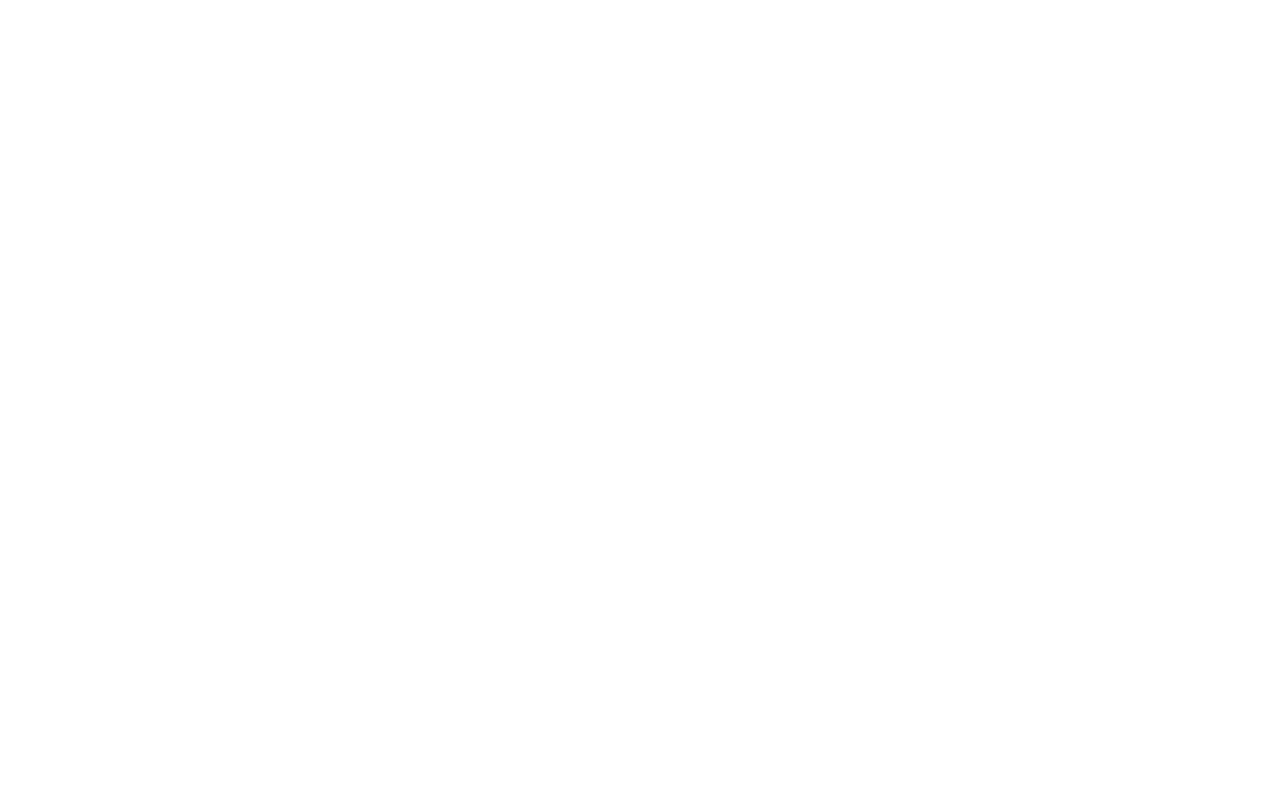
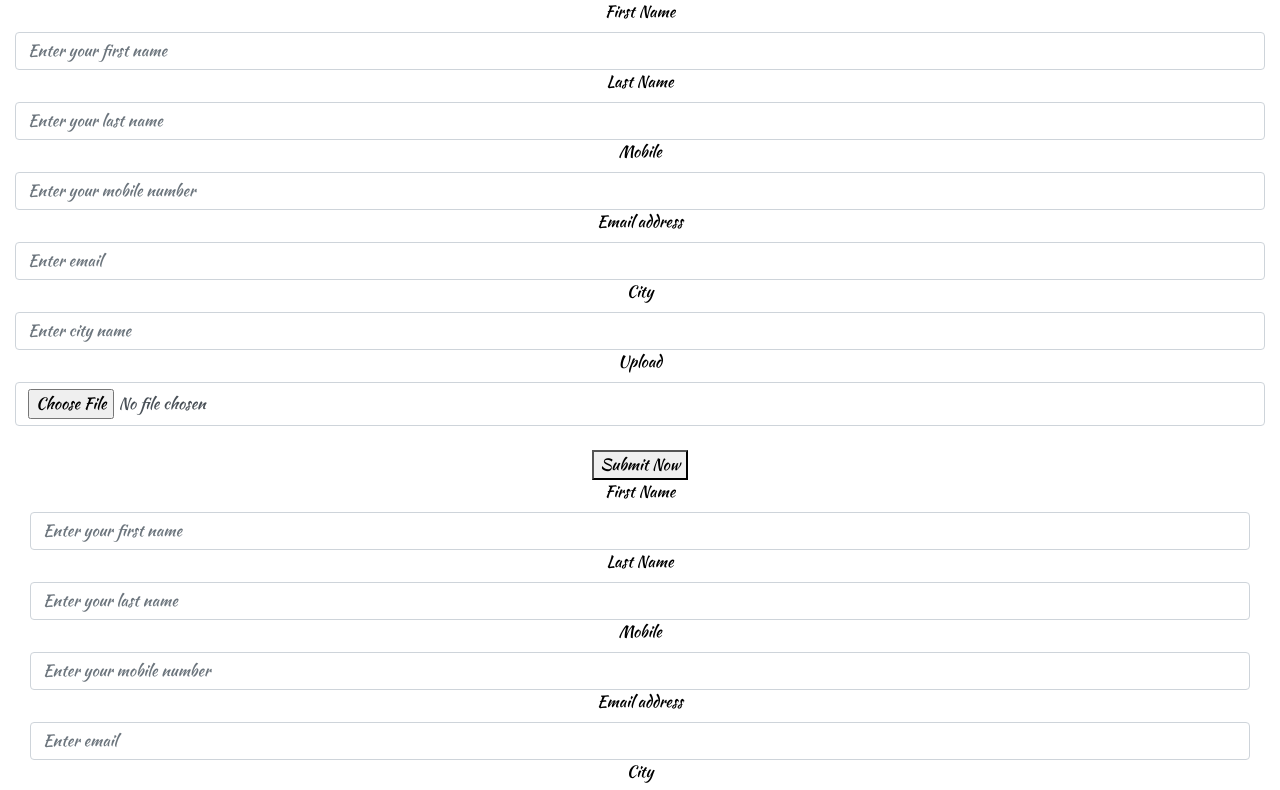
Before and after one commit to parvez-sid/react-filter-project, a React (Create React App) app: page /post-data in a window 1280 px wide. Before the commit this address had no page. Shown: the top 790 px of the page. Built offline with nearby package versions, Linux system fonts and the light colour scheme.

Commit message:
posts data

```diff
--- a/package.json
+++ b/package.json
@@ -6,6 +6,7 @@
     "@testing-library/jest-dom": "^5.16.4",
     "@testing-library/react": "^13.3.0",
     "@testing-library/user-event": "^13.5.0",
+    "axios": "^0.27.2",
     "jquery": "^3.6.0",
     "react": "^18.2.0",
     "react-dom": "^18.2.0",
--- a/src/App.js
+++ b/src/App.js
@@ -2,6 +2,8 @@ import './App.css';
 
 import Home from './pages/Home';
 import Checkout from './pages/Checkout';
+import Form from './pages/Form';
+import Posts from './pages/Posts';
 
 import {
   BrowserRouter as Router,
@@ -15,6 +17,8 @@ function App() {
       <Router>
         <Routes>
           <Route path='/' element={<Home />} />
+          <Route path='/post-data' element={<Form />}></Route>
+          <Route path='/posts' element={<Posts />}></Route>
           <Route path='/checkout' element={<Checkout />} />
         </Routes>
       </Router>
--- /dev/null
+++ b/src/pages/Form.js
@@ -0,0 +1,115 @@
+import axios from "axios";
+import React, { useEffect, useState } from "react";
+
+const Form = () => {
+    const [inputField , setInputField] = useState({
+        FirstName: '',
+        LastName: '',
+        Mobile : '',
+        Email: '',
+        City : '',
+        base64String : ''
+    })
+
+    let base64String = "";
+
+    const imageUploaded = () => {
+        const file = document.querySelector(
+            'input[type=file]')['files'][0];
+
+        let reader = new FileReader();
+
+        reader.onload = function () {
+            base64String = reader.result.replace("data:", "")
+                .replace(/^.+,/, "");
+
+            setInputField((prevState) => ({
+                ...prevState,
+                base64String: base64String,
+            }));
+        }
+        reader.readAsDataURL(file);
+    }
+
+    const handleInputValue = (e)  => {
+        const { name, value } = e.target;
+        setInputField((prevState) => ({
+            ...prevState,
+            [name]: value,
+        }));
+    }
+    const submitButton = async () => {
+        console.log(inputField)
+        const jsonData = inputField
+        const headers = {
+            'content-type': 'application/json',
+            'crossorigin':true,
+            'authorization' : 'Bearer ' + '00D1y0000008qLN!ARkAQNY4yqUX92yvGuzYDbZMQeRNQ0Dzsth9Y1MmcB0e7ymiOHhkgudp3Wngf.QLBAT1gIDeoYPWerHvTuquakOcJxjmsR3K'
+        }
+        try {
+            const response = await axios.post(
+                `https://altdigitaltechnologiespvtltd2--developer.sandbox.my.salesforce.com/services/apexrest/Candidate`,
+                jsonData,
+                {headers : headers}
+            )
+            console.log(response.data + response.status)
+        } catch (error) {
+            console.log("error is ==> ", error)
+        }
+
+
+    }
+    return(
+       <>
+       <div className="mb-3 container-fluid">
+            <label htmlFor="exampleFormControlInput1" className="form-label">First Name</label>
+            <input type="text" className="form-control" name="FirstName" value={inputField.FirstName} placeholder="Enter your first name" onChange={(e)=> handleInputValue(e)} />
+
+            <label htmlFor="exampleFormControlInput1" className="form-label">Last Name</label>
+            <input type="text" className="form-control" name="LastName" value={inputField.LastName} placeholder="Enter your last name" onChange={(e)=> handleInputValue(e)} />
+
+            <label htmlFor="exampleFormControlInput1" className="form-label">Mobile</label>
+            <input type="text" className="form-control" name="Mobile" value={inputField.Mobile} placeholder="Enter your mobile number" onChange={(e)=> handleInputValue(e)} />
+
+            <label htmlFor="exampleFormControlInput1" className="form-label">Email address</label>
+            <input type="email" className="form-control" name="Email" value={inputField.Email} placeholder="Enter email" onChange={(e)=> handleInputValue(e)} />
+
+            <label htmlFor="exampleFormControlInput1" className="form-label">City</label>
+            <input type="email" className="form-control" name="City" value={inputField.City} placeholder="Enter city name" onChange={(e)=> handleInputValue(e)} />
+
+            <label htmlFor="exampleFormControlInput1" className="form-label">Upload</label>
+            <input type="file" className="form-control" name="base64String" onChange={imageUploaded}/>
+            <br/>
+            <button onClick={submitButton}>Submit Now</button>
+
+
+
+            <div className="mb-3 container-fluid">
+            <label htmlFor="exampleFormControlInput1" className="form-label">First Name</label>
+            <input type="text" className="form-control" name="FirstName" placeholder="Enter your first name" />
+
+            <label htmlFor="exampleFormControlInput1" className="form-label">Last Name</label>
+            <input type="text" className="form-control" name="LastName" placeholder="Enter your last name" />
+
+            <label htmlFor="exampleFormControlInput1" className="form-label">Mobile</label>
+            <input type="text" className="form-control" name="Mobile" placeholder="Enter your mobile number" />
+
+            <label htmlFor="exampleFormControlInput1" className="form-label">Email address</label>
+            <input type="email" className="form-control" name="Email" placeholder="Enter email" />
+
+            <label htmlFor="exampleFormControlInput1" className="form-label">City</label>
+            <input type="email" className="form-control" name="City" placeholder="Enter city name" />
+
+            <label htmlFor="exampleFormControlInput1" className="form-label">Upload</label>
+            <input type="file" className="form-control" name="base64String"/>
+            <br/>
+            <button onClick={submitButton}>Submit Now</button>
+
+        </div>
+
+        </div>
+       </>
+    )
+}
+
+export default Form
--- /dev/null
+++ b/src/pages/Posts.js
@@ -0,0 +1,33 @@
+import axios from "axios";
+import React, { useEffect, useState } from "react";
+
+const Posts = () => {
+
+    const [loading, setLoading] = useState(true);
+    const [posts, setPosts] = useState([]);
+
+    useEffect(() => {
+        const fetchPosts = async () => {
+            setLoading(true);
+            const posts = await axios.get(`${process.env.REACT_APP_API_HOST}/api/v1/posts/list`);
+            setPosts(posts.data.data);
+            setLoading(false);
+        }
+
+        fetchPosts();
+    },[])
+
+    return(
+       <>
+       {loading ? 'loading...........' :
+            posts.map((post) => {
+                return <li key={post.id}>
+                    {post.title}
+                </li>
+            })
+       }
+       </>
+    )
+}
+
+export default Posts
```
Also changed, not shown: 2 other files (tests, documents, lock files or other folders).
